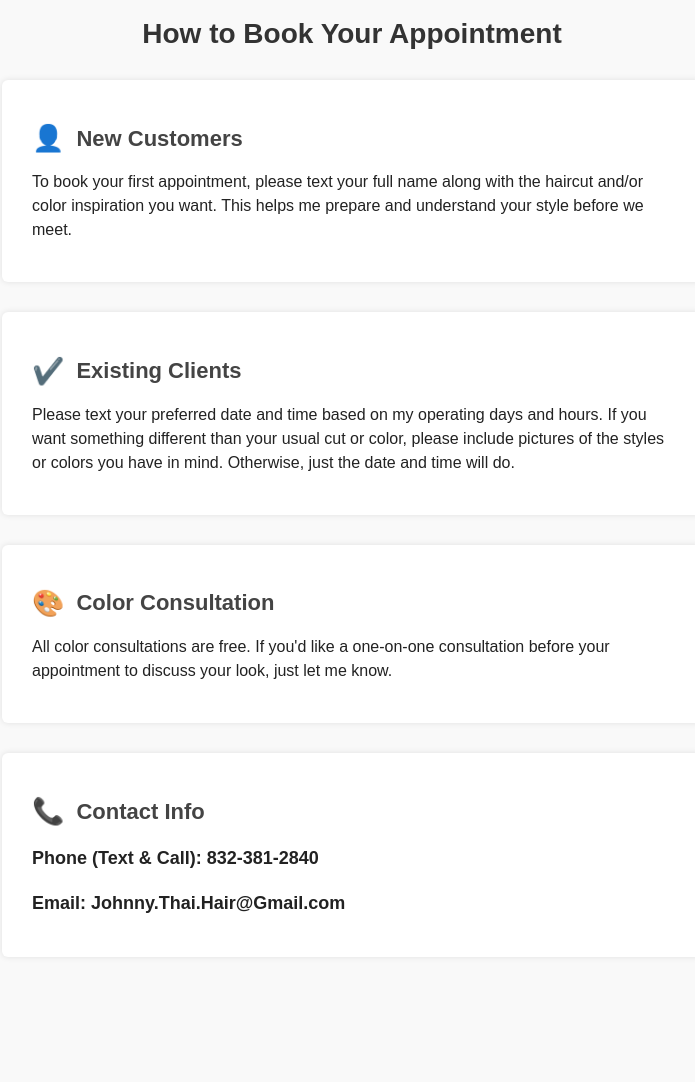
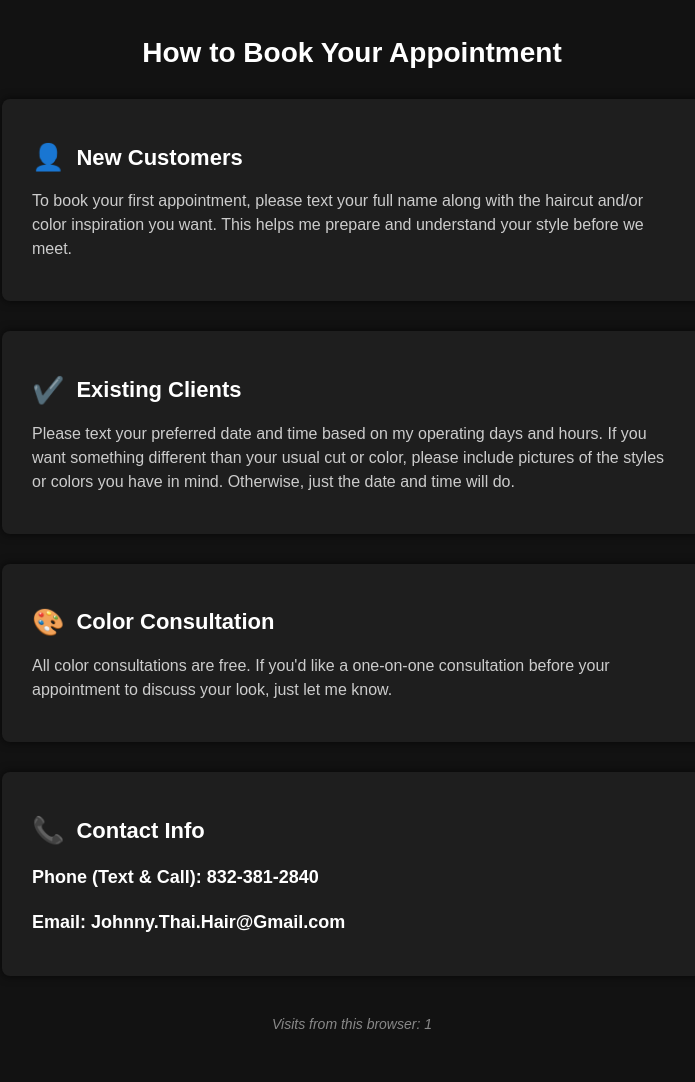
Before and after one commit to JThair/Booking, a plain HTML site: page index.html in a window 1280 px wide. Shown: the part 150-1232 px from the top of the page, without its empty margins (288-983 px from the left). Before the commit the page ends 1147 px from the top, so only its background shows below. Drawn offline with Linux system fonts and the light colour scheme.

Commit message:
Update index.html

```diff
--- a/index.html
+++ b/index.html
@@ -8,45 +8,48 @@
     body {
       font-family: Arial, sans-serif;
       max-width: 700px;
-      margin: 40px auto;
+      margin: 40px auto 60px;
       padding: 0 20px;
-      color: #222;
-      background-color: #f9f9f9;
+      color: #ddd;
+      background-color: #121212;
+      -webkit-font-smoothing: antialiased;
+      -moz-osx-font-smoothing: grayscale;
     }
     header {
       margin-bottom: 40px;
       text-align: center;
     }
     h1.logo {
-      font-size: 48px;
+      font-size: 64px;
       font-weight: bold;
-      color: #222;
+      color: #fff;
       margin: 0;
+      text-shadow: 0 0 8px #ffffffaa;
     }
     p.slogan {
       font-size: 18px;
       font-style: italic;
-      color: #666;
+      color: #bbb;
       margin-top: 6px;
       margin-bottom: 0;
     }
     h1.page-title {
       font-size: 28px;
       margin-bottom: 30px;
-      color: #333;
+      color: #fff;
       text-align: center;
     }
     section {
       margin-bottom: 30px;
-      background: white;
+      background: #1e1e1e;
       padding: 25px 30px;
-      border-radius: 6px;
-      box-shadow: 0 0 6px rgba(0,0,0,0.1);
+      border-radius: 8px;
+      box-shadow: 0 0 10px #000000aa;
     }
     h2 {
       font-size: 22px;
       margin-bottom: 15px;
-      color: #444;
+      color: #fff;
       display: flex;
       align-items: center;
       gap: 12px;
@@ -56,15 +59,26 @@
       min-width: 26px;
       text-align: center;
       user-select: none;
+      color: #fff;
     }
     p {
       font-size: 16px;
       line-height: 1.5;
       margin-bottom: 15px;
+      color: #ccc;
     }
     .contact {
       font-weight: bold;
       font-size: 18px;
+      color: #fff;
+    }
+    .visitor-counter {
+      margin-top: 40px;
+      text-align: center;
+      font-style: italic;
+      color: #888;
+      font-size: 14px;
+      user-select: none;
     }
   </style>
 </head>
@@ -98,5 +112,25 @@
     <p class="contact">Email: Johnny.Thai.Hair@Gmail.com</p>
   </section>
 
+  <div class="visitor-counter">
+    Visits from this browser: <span id="visitCount">0</span>
+  </div>
+
+  <script>
+    // Visitor count per browser using localStorage
+    const visitKey = 'jtHairVisitCount';
+    let count = localStorage.getItem(visitKey);
+
+    if (count === null) {
+      count = 1;
+    } else {
+      count = parseInt(count, 10) + 1;
+    }
+
+    localStorage.setItem(visitKey, count);
+
+    document.getElementById('visitCount').textContent = count;
+  </script>
+
 </body>
 </html>
```
